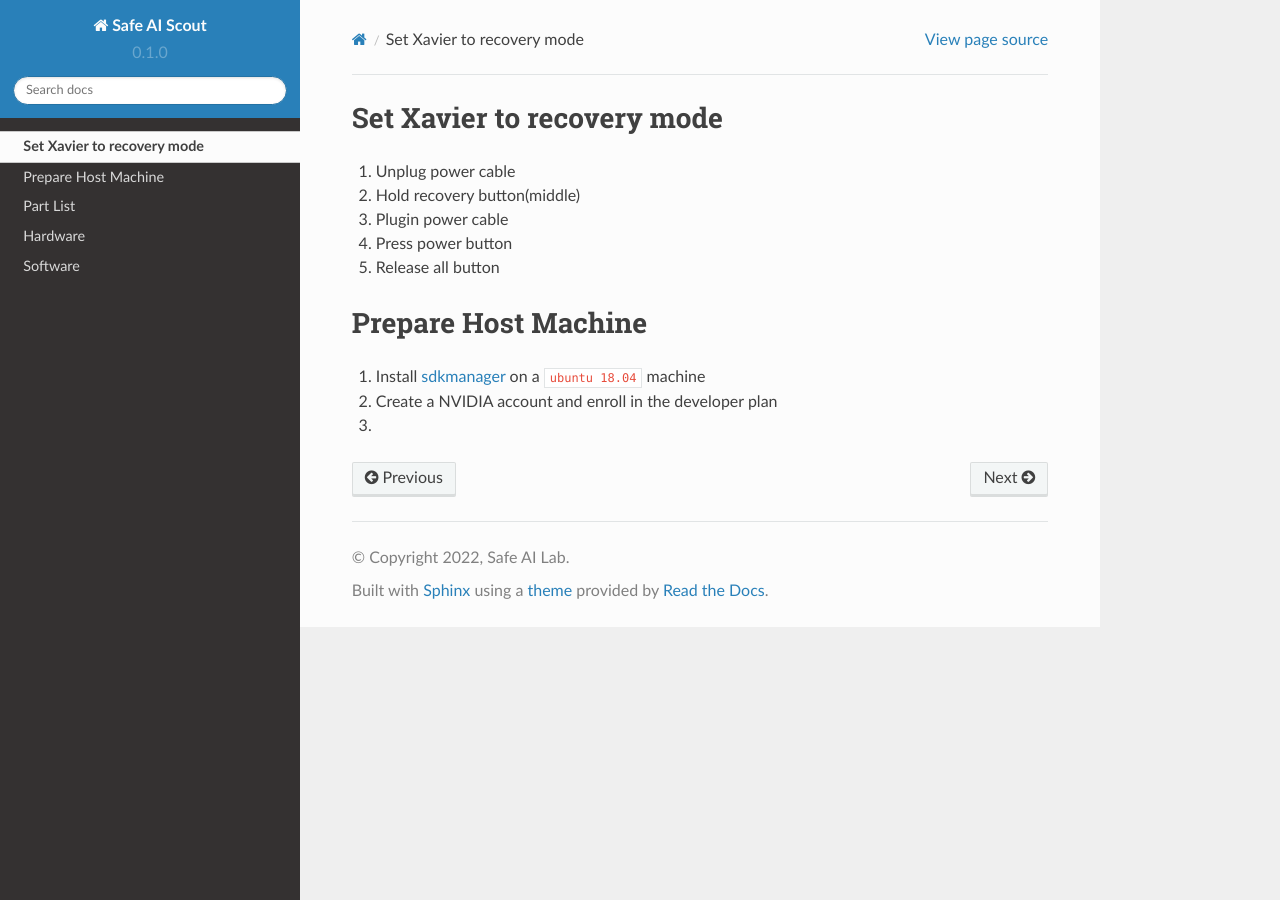
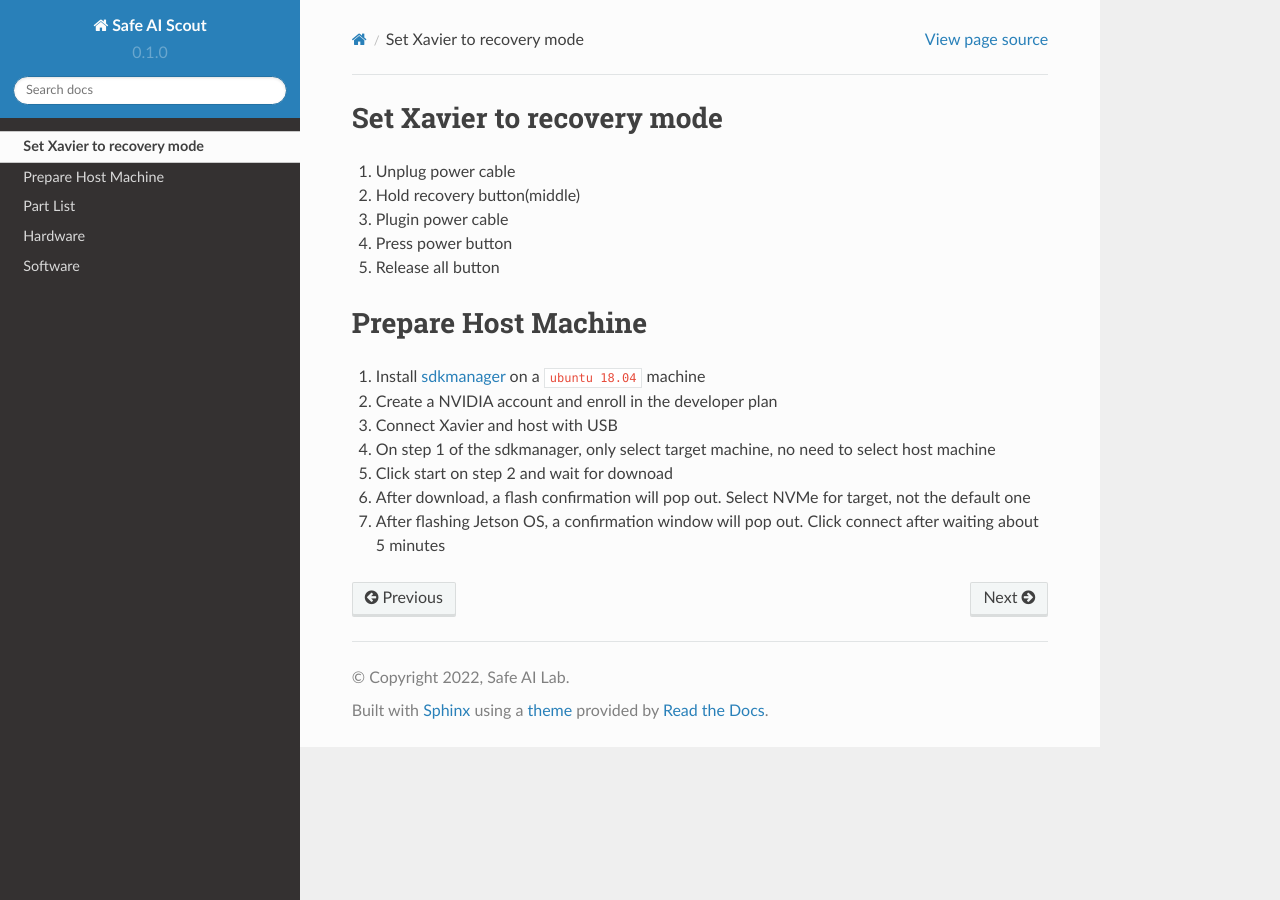
Before and after one commit to safeai-lab/SafeAI-Scout, a Sphinx documentation site: the page built from docs/source/reflash.rst, in a window 1280 px wide. Built offline with Sphinx 7.4.7 and the Read the Docs theme 2.0.0, drawn with Linux system fonts in a browser that asks for light colours; pages that are not in the unit, such as notebooks, are missing from menus.

Commit message:
Create reflash.rst

```diff
--- a/docs/source/reflash.rst
+++ b/docs/source/reflash.rst
@@ -14,4 +14,12 @@ Prepare Host Machine
 
 #. Create a NVIDIA account and enroll in the developer plan
 
-#.
+#. Connect Xavier and host with USB
+
+#. On step 1 of the sdkmanager, only select target machine, no need to select host machine
+
+#. Click start on step 2 and wait for downoad
+
+#. After download, a flash confirmation will pop out. Select NVMe for target, not the default one
+
+#. After flashing Jetson OS, a confirmation window will pop out. Click connect after waiting about 5 minutes
```
